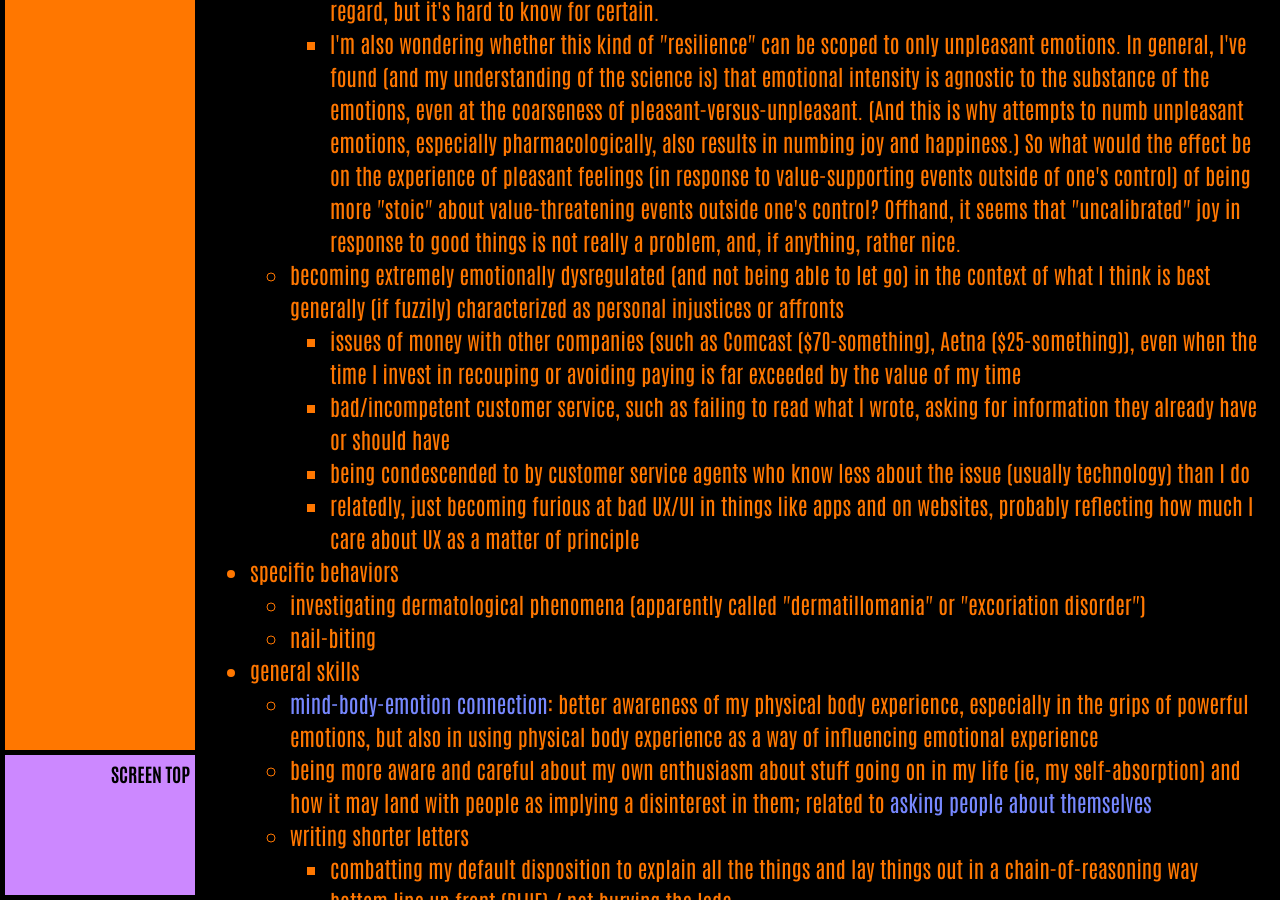
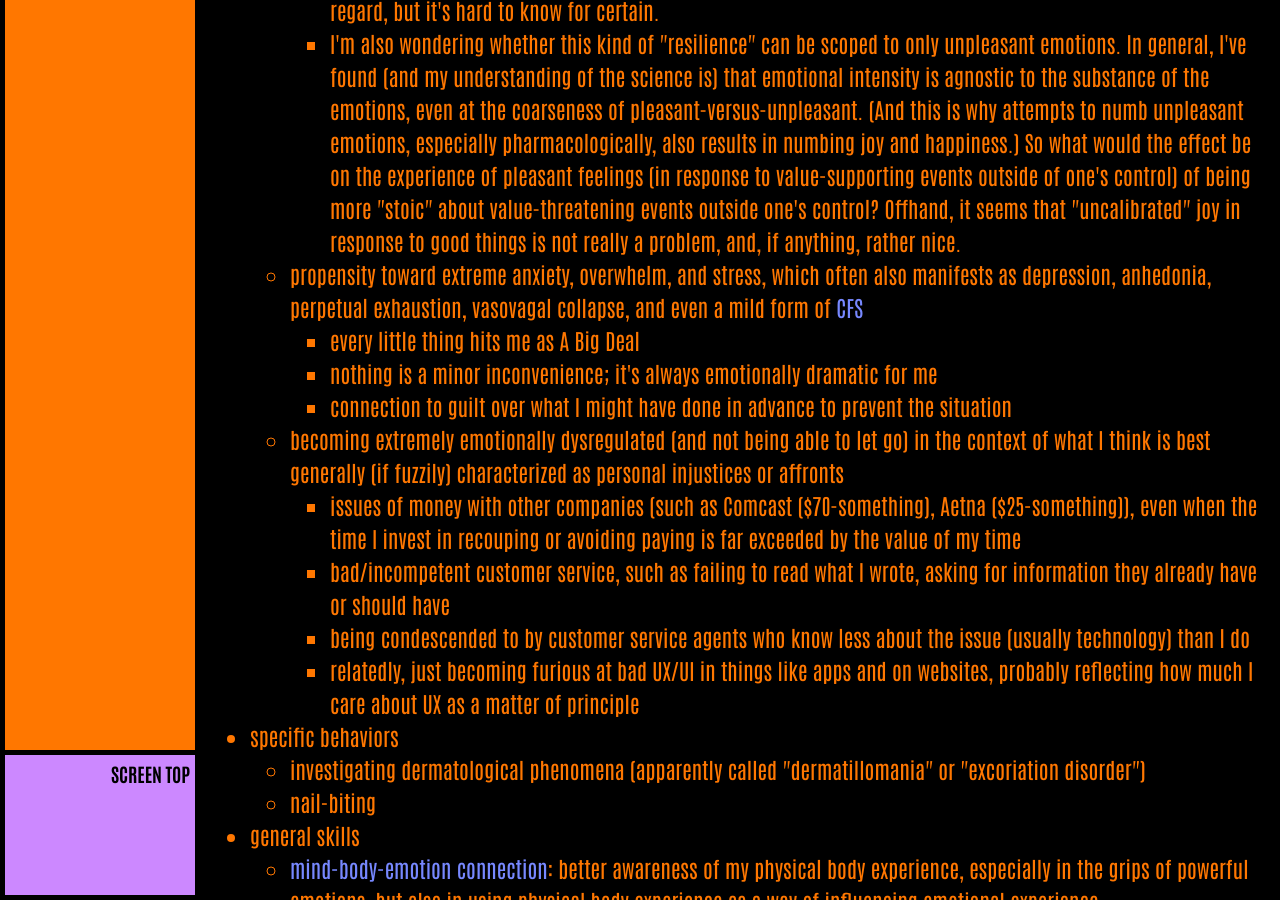
Before and after one commit to ArthurZey/arthurzey.github.io, a Jekyll site: the page built from _pages/stubs/growth.md, in a window 1280 px wide and 900 px high, scrolled down 2923 px. Built offline with Jekyll 4.4.1, drawn with Linux system fonts in a browser that asks for light colours; some of the changed text lies outside the part shown.

Commit message:
added a bullet about stress and anhedonia

```diff
--- a/_pages/stubs/growth.md
+++ b/_pages/stubs/growth.md
@@ -51,6 +51,10 @@ last_modified_at: "2022-08-16T14:23:25+00:00"
   * worry, rumination, and emotional resilience to things outside my control
     * I find that my mood can fluctuate wildly in response to external factors that I have no control over, simply because those things have a profound power to affect my values and well being. This makes me vulnerable to severe emotional dysregulation, which is particularly problematic when it manifests as dorsal vagal collapse (since it turns into a vicious cycle of incapacitation/inaction and inviting more external factors that work against my interests). While there are strategies to come out of such a state, I wonder whether I can develop some way of being or skill around ["accept[ing] the things I cannot change"](https://en.wikipedia.org/wiki/Serenity_Prayer){:target="&lowbar;blank"} and thereby avoiding the intensity of the emotional reaction in the first place. My hope is that my daily meditation practice has already helped tremendously in this regard, but it's hard to know for certain.
     * I'm also wondering whether this kind of "resilience" can be scoped to only unpleasant emotions. In general, I've found (and my understanding of the science is) that emotional intensity is agnostic to the substance of the emotions, even at the coarseness of pleasant-versus-unpleasant. (And this is why attempts to numb unpleasant emotions, especially pharmacologically, also results in numbing joy and happiness.) So what would the effect be on the experience of pleasant feelings (in response to value-supporting events outside of one's control) of being more "stoic" about value-threatening events outside one's control? Offhand, it seems that "uncalibrated" joy in response to good things is not really a problem, and, if anything, rather nice.
+  * propensity toward extreme anxiety, overwhelm, and stress, which often also manifests as depression, anhedonia, perpetual exhaustion, vasovagal collapse, and even a mild form of [CFS](https://en.wikipedia.org/wiki/Chronic_fatigue_syndrome)
+    * every little thing hits me as A Big Deal
+    * nothing is a minor inconvenience; it's always emotionally dramatic for me
+    * connection to guilt over what I might have done in advance to prevent the situation
   * becoming extremely emotionally dysregulated (and not being able to let go) in the context of what I think is best generally (if fuzzily) characterized as personal injustices or affronts
     * issues of money with other companies (such as Comcast ($70-something), Aetna ($25-something)), even when the time I invest in recouping or avoiding paying is far exceeded by the value of my time
     * bad/incompetent customer service, such as failing to read what I wrote, asking for information they already have or should have
```
Also changed, not shown: other parts of _pages/stubs/growth.md (+1 -1 lines).
